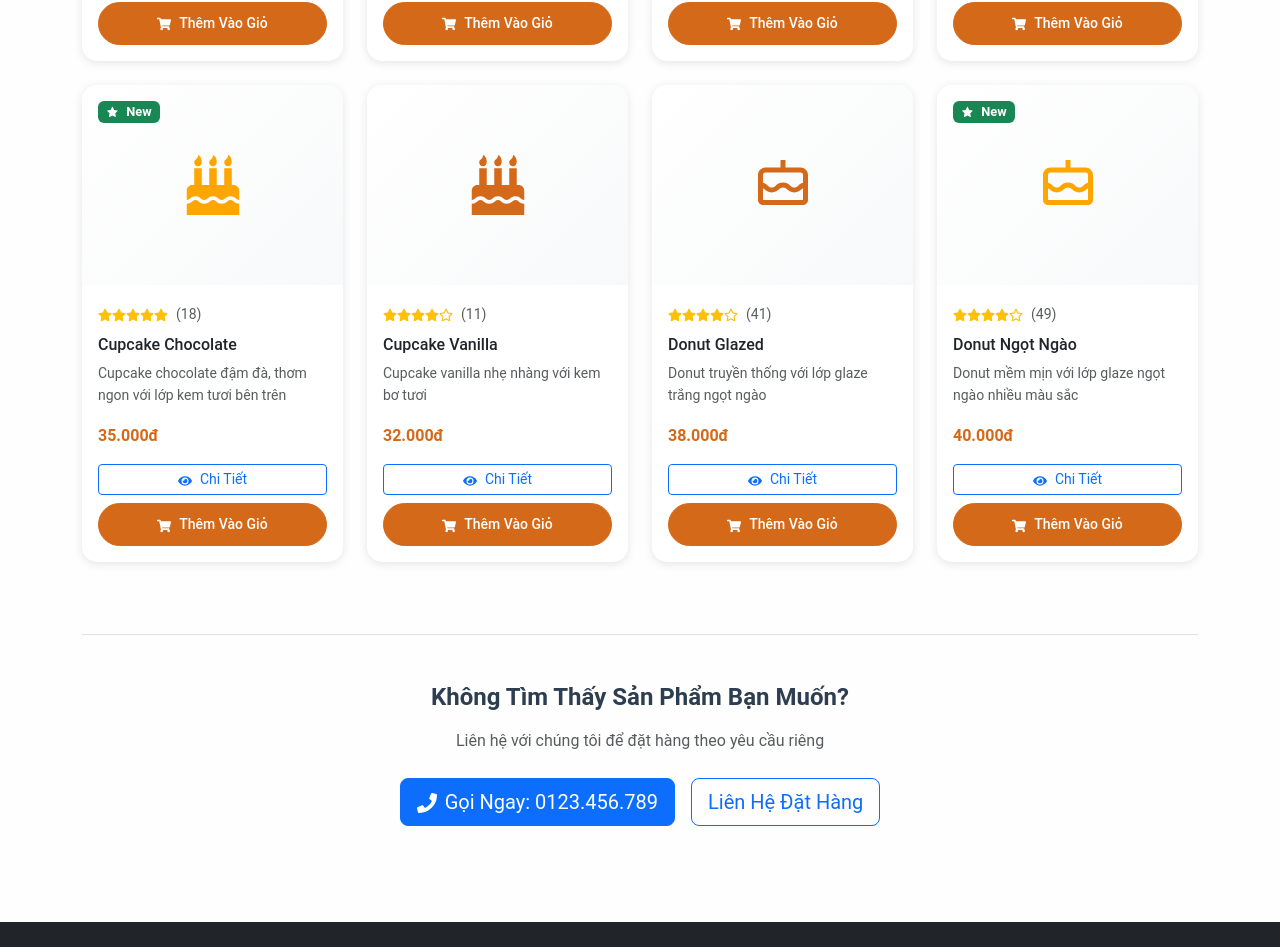
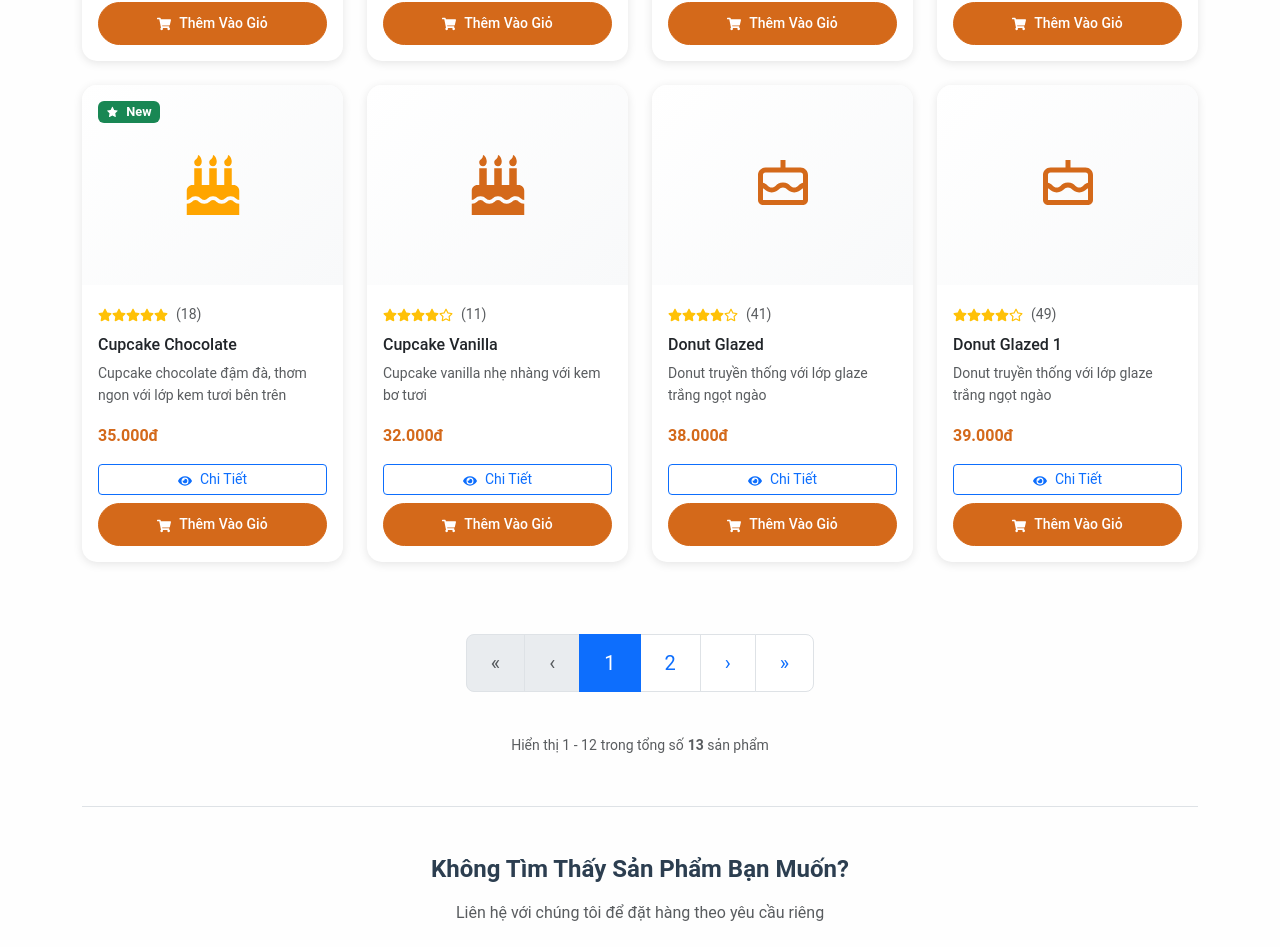
Before and after one commit to phuocit0201/ShopCake, a React (Create React App) app in the folder front-end/: page /products in a window 1280 px wide. Shown: the part 1483-2430 px from the top of the page. Built offline with nearby package versions, Linux system fonts and the light colour scheme.

Commit message:
feature: add paginate for products page

```diff
--- a/front-end/src/pages/Products/index.jsx
+++ b/front-end/src/pages/Products/index.jsx
@@ -170,6 +170,16 @@ const Products = () => {
         rating: 4,
         category: 'donut',
         description: 'Donut truyền thống với lớp glaze trắng ngọt ngào'
+      },
+      {
+        id: 13,
+        name: 'Donut Glazed 1',
+        price: 39000,
+        originalPrice: null,
+        image: <BiCake size={60} style={{ color: 'var(--primary-color)' }} />,
+        rating: 4,
+        category: 'donut',
+        description: 'Donut truyền thống với lớp glaze trắng ngọt ngào'
       }
     ];
 
@@ -224,6 +234,12 @@ const Products = () => {
     setSearchTerm('');
     setSelectedCategory('all');
     setCurrentPage(1);
+  };
+
+  const handlePageChange = (page) => {
+    setCurrentPage(page);
+    // Scroll to top of products section
+    window.scrollTo({ top: 0, behavior: 'smooth' });
   };
 
   return (
@@ -287,14 +303,25 @@ const Products = () => {
         {/* Pagination */}
         {totalPages > 1 && (
           <Row className="mt-5">
-            <Col className="d-flex justify-content-center">
-              <Pagination>
+            <Col>
+              {/* Mobile Pagination Info */}
+              <div className="d-block d-md-none text-center mb-3">
+                <small className="text-muted">
+                  Trang {currentPage} / {totalPages}
+                  <span className="mx-2">•</span>
+                  {filteredAndSortedProducts.length} sản phẩm
+                </small>
+              </div>
+
+              {/* Desktop Pagination */}
+              <div className="d-none d-md-flex justify-content-center">
+                <Pagination size="lg">
                   <Pagination.First
-                  onClick={() => setCurrentPage(1)}
+                    onClick={() => handlePageChange(1)}
                     disabled={currentPage === 1}
                   />
                   <Pagination.Prev
-                  onClick={() => setCurrentPage(prev => Math.max(prev - 1, 1))}
+                    onClick={() => handlePageChange(Math.max(currentPage - 1, 1))}
                     disabled={currentPage === 1}
                   />
 
@@ -314,7 +341,7 @@ const Products = () => {
                       <Pagination.Item
                         key={pageNum}
                         active={pageNum === currentPage}
-                      onClick={() => setCurrentPage(pageNum)}
+                        onClick={() => handlePageChange(pageNum)}
                       >
                         {pageNum}
                       </Pagination.Item>
@@ -322,14 +349,69 @@ const Products = () => {
                   })}
 
                   <Pagination.Next
-                  onClick={() => setCurrentPage(prev => Math.min(prev + 1, totalPages))}
+                    onClick={() => handlePageChange(Math.min(currentPage + 1, totalPages))}
                     disabled={currentPage === totalPages}
                   />
                   <Pagination.Last
-                  onClick={() => setCurrentPage(totalPages)}
+                    onClick={() => handlePageChange(totalPages)}
                     disabled={currentPage === totalPages}
                   />
                 </Pagination>
+              </div>
+
+              {/* Mobile Pagination Controls */}
+              <div className="d-block d-md-none">
+                <Row>
+                  <Col xs={6}>
+                    <Button
+                      variant="outline-primary"
+                      className="w-100"
+                      onClick={() => handlePageChange(Math.max(currentPage - 1, 1))}
+                      disabled={currentPage === 1}
+                    >
+                      ← Trang Trước
+                    </Button>
+                  </Col>
+                  <Col xs={6}>
+                    <Button
+                      variant="outline-primary"
+                      className="w-100"
+                      onClick={() => handlePageChange(Math.min(currentPage + 1, totalPages))}
+                      disabled={currentPage === totalPages}
+                    >
+                      Trang Sau →
+                    </Button>
+                  </Col>
+                </Row>
+
+                {/* Quick Page Jump for Mobile */}
+                <div className="text-center mt-3">
+                  <div className="d-inline-flex align-items-center gap-2">
+                    <small className="text-muted">Nhảy đến:</small>
+                    <select
+                      value={currentPage}
+                      onChange={(e) => handlePageChange(Number(e.target.value))}
+                      className="form-select form-select-sm"
+                      style={{ width: 'auto' }}
+                    >
+                      {Array.from({ length: totalPages }, (_, i) => (
+                        <option key={i + 1} value={i + 1}>
+                          Trang {i + 1}
+                        </option>
+                      ))}
+                    </select>
+                  </div>
+                </div>
+              </div>
+
+              {/* Pagination Summary */}
+              <div className="text-center mt-4">
+                <small className="text-muted">
+                  Hiển thị {((currentPage - 1) * itemsPerPage) + 1} - {Math.min(currentPage * itemsPerPage, filteredAndSortedProducts.length)}
+                  <span className="mx-1">trong tổng số</span>
+                  <strong>{filteredAndSortedProducts.length}</strong> sản phẩm
+                </small>
+              </div>
             </Col>
           </Row>
         )}
@@ -386,6 +468,65 @@ const Products = () => {
           border-color: var(--secondary-color);
           transform: translateY(-2px);
         }
+
+        /* Pagination Styles */
+        .pagination {
+          margin-bottom: 0;
+        }
+
+        .pagination .page-link {
+          border-radius: 50px;
+          margin: 0 2px;
+          padding: 12px 18px;
+          font-weight: 500;
+          border: 2px solid transparent;
+          transition: all 0.3s ease;
+        }
+
+        .pagination .page-item.active .page-link {
+          background-color: var(--primary-color);
+          border-color: var(--primary-color);
+          color: white;
+          transform: scale(1.1);
+        }
+
+        .pagination .page-link:hover {
+          background-color: var(--accent-color);
+          border-color: var(--accent-color);
+          color: white;
+          transform: translateY(-2px);
+        }
+
+        .pagination .page-item.disabled .page-link {
+          opacity: 0.5;
+          transform: none;
+        }
+
+        /* Mobile Pagination Buttons */
+        .btn-outline-primary {
+          border-radius: 25px;
+          font-weight: 500;
+          padding: 12px 24px;
+          transition: all 0.3s ease;
+        }
+
+        .btn-outline-primary:hover {
+          transform: translateY(-2px);
+          box-shadow: 0 4px 15px rgba(0,0,0,0.1);
+        }
+
+        /* Page Jump Select */
+        .form-select-sm {
+          border-radius: 20px;
+          border: 2px solid var(--primary-color);
+          color: var(--primary-color);
+          font-weight: 500;
+        }
+
+        .form-select-sm:focus {
+          border-color: var(--secondary-color);
+          box-shadow: 0 0 0 0.2rem rgba(var(--primary-color-rgb), 0.25);
+        }
       `}</style>
     </div>
   );
```
Lines whose indentation alone changed are shown as unchanged.
